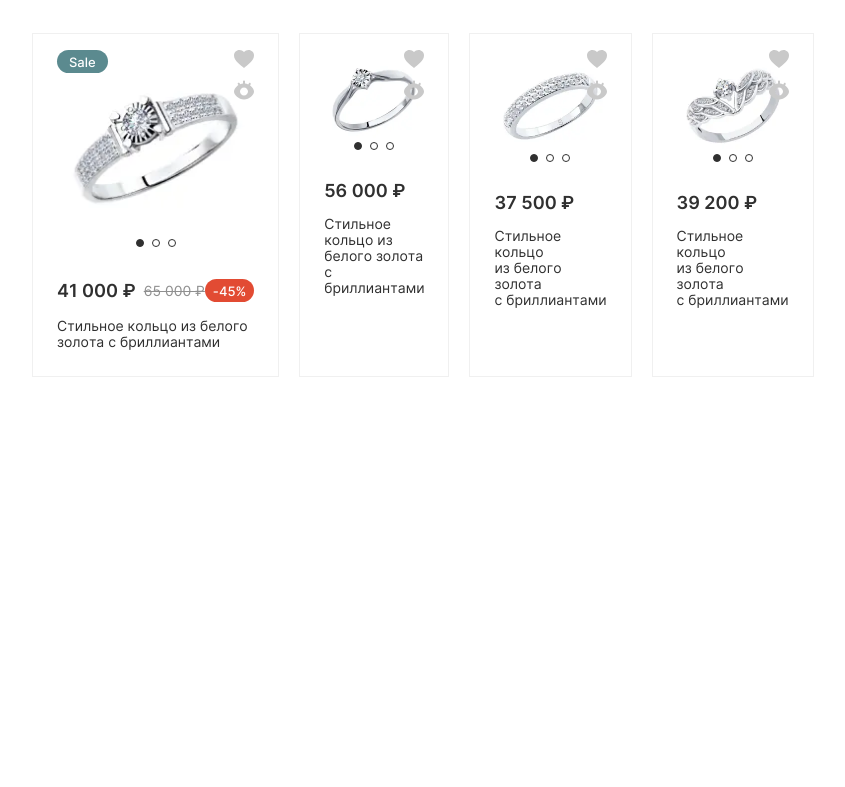
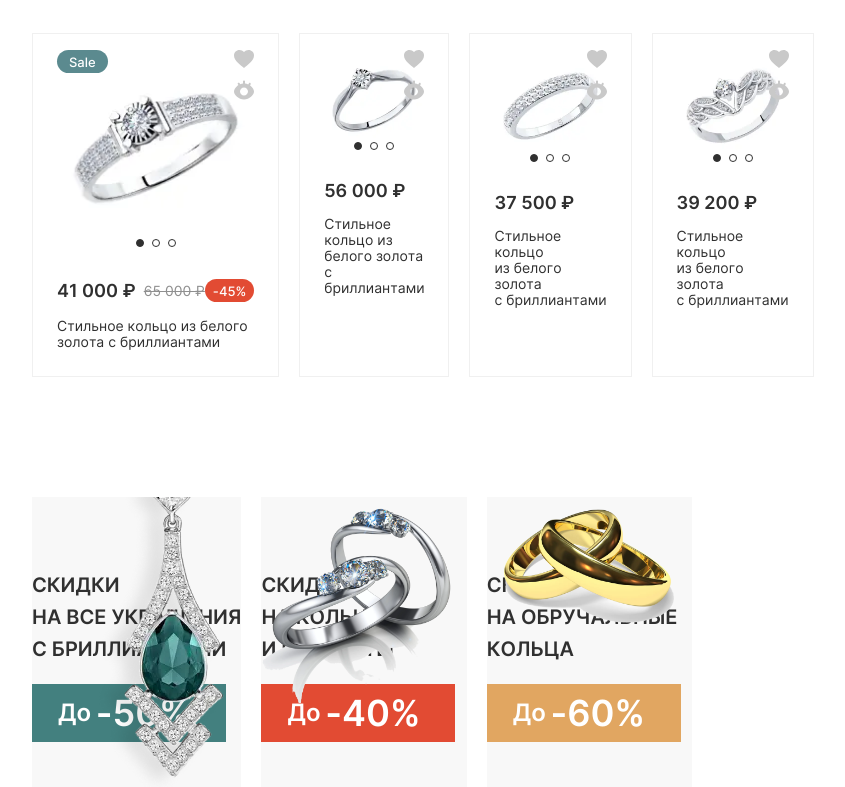
Before and after one commit to StasyaShu/test_krayt, a website: page source/index.html in a window 1280 px wide. Shown: the part 1587-2374 px from the top of the page, without its empty margins (278-1123 px from the left). Before the commit the page ends 2084 px from the top, so only its background shows below. Drawn offline with nearby package versions, Linux system fonts and the light colour scheme; files that its build step writes are made by us from their sources; files whose address does not match are found by name.

Commit message:
разметка блока скидок

```diff
--- a/gulp/version.json
+++ b/gulp/version.json
@@ -1,3 +1,3 @@
 {
-    "main": "20230125205902"
+    "main": "20230125215019"
 }
--- a/source/index.html
+++ b/source/index.html
@@ -523,6 +523,60 @@
         </div>
       </div>
     </section>
+    <section class="discout">
+      <div class="container">
+        <h2 class="visually-hidden">Скидочные акции</h2>
+        <div class="discount__wrapper">
+          <ul class="discount__list">
+            <li class="discount__item discount-card">
+              <div class="discount-card__wrapper">
+                <div class="discount-card__text">
+                  <p>Скидки на&nbsp;все&nbsp;украшения с&nbsp;бриллиантами</p>
+                </div>
+                <div class="discount-card__label discount-card__label--medium">
+                  <p>До</p>&nbsp;<span>-50%</span>
+                </div>
+                <picture>
+                  <source type="image/webp" srcset="img/img-sale-promo-1@1x.webp 1x, img/img-sale-promo-1@2x.webp 2x">
+                  <img src="img/img-sale-promo-1@1x.png" srcset="img/img-sale-promo-1@2x.png 2x" width="156"
+                    height="290" alt="Подвеска с бриллиантами и изумрудом">
+                </picture>
+              </div>
+            </li>
+            <li class="discount__item discount-card">
+              <div class="discount-card__wrapper">
+                <div class="discount-card__text">
+                  <p>Скидки на&nbsp;кольца и&nbsp;браслеты</p>
+                </div>
+                <div class="discount-card__label discount-card__label--low">
+                  <p>До</p>&nbsp;<span>-40%</span>
+                </div>
+                <picture>
+                  <source type="image/webp" srcset="img/img-sale-promo-2@1x.webp 1x, img/img-sale-promo-2@2x.webp 2x">
+                  <img src="img/img-sale-promo-2@1x.png" srcset="img/img-sale-promo-2@2x.png 2x" width="419"
+                    height="341" alt="Обручальные кольца из белого золота с бриллиантами">
+                </picture>
+              </div>
+            </li>
+            <li class="discount__item discount-card">
+              <div class="discount-card__wrapper">
+                <div class="discount-card__text">
+                  <p>Снижение&nbsp;цен на&nbsp;обручальные кольца</p>
+                </div>
+                <div class="discount-card__label discount-card__label--hight">
+                  <p>До</p>&nbsp;<span>-60%</span>
+                </div>
+                <picture>
+                  <source type="image/webp" srcset="img/img-sale-promo-3@1x.webp 1x, img/img-sale-promo-3@2x.webp 2x">
+                  <img src="img/img-sale-promo-3@1x.png" srcset="img/img-sale-promo-3@2x.png 2x" width="397"
+                    height="266" alt="Золотые обручальные кольца">
+                </picture>
+              </div>
+            </li>
+          </ul>
+        </div>
+      </div>
+    </section>
   </main>
   @@include('html/footer.html',{})
   <script src="js/main.min.js"></script>
--- /dev/null
+++ b/source/sass/blocks/discount.scss
@@ -0,0 +1,13 @@
+.discount {
+  width: 100%;
+  margin: 0 0 120px;
+
+  &__list {
+    padding: 0;
+    margin: 0;
+    display: grid;
+    grid-template-columns: 1fr 1fr 1fr;
+    grid-column-gap: 20px;
+    grid-row-gap: 20px;
+  }
+}
--- /dev/null
+++ b/source/sass/components/discount-card.scss
@@ -0,0 +1,68 @@
+.discount-card {
+  background-color: $color-white-smoke2;
+
+  &__wrapper {
+    width: 100%;
+    padding: 72px 0 45px 0;
+    position: relative;
+
+    img {
+      position: absolute;
+      top: 0;
+      right: 0;
+    }
+  }
+
+  &__text {
+    margin: 0 0 19px;
+
+    p {
+      width: 58%;
+      margin: 0;
+      padding: 0;
+      font-size: 20px;
+      line-height: 32px;
+      text-transform: uppercase;
+
+      @include font-inter-semibold;
+    }
+  }
+
+  &__label {
+    padding: 0 26px;
+    display: flex;
+    align-items: center;
+    width: 194px;
+
+    p {
+      margin: 0;
+      padding: 0;
+      color: $color-default-white;
+      font-size: 24px;
+      line-height: 38px;
+
+      @include font-inter-semibold;
+    }
+
+    span {
+      color: $color-default-white;
+      font-size: 36px;
+      line-height: 58px;
+
+      @include font-inter-semibold;
+    }
+
+    &--medium {
+      background-color: $color-paradiso;
+    }
+
+    &--low {
+      background-color: $color-cinnabar;
+    }
+
+    &--hight {
+      background-color: $color-porsche;
+    }
+
+  }
+}
--- a/source/sass/style.scss
+++ b/source/sass/style.scss
@@ -30,6 +30,7 @@
 @import "components/sale-card";
 @import "components/bullets";
 @import "components/tools";
+@import "components/discount-card";
 
 // Основные локи
 
@@ -43,6 +44,7 @@
 @import "blocks/promo";
 @import "blocks/popular";
 @import "blocks/sale";
+@import "blocks/discount";
 
 // Стилевые блоки
 
```
Also changed, not shown: build/css/style.css, build/css/style.min.css, build/index.html.
